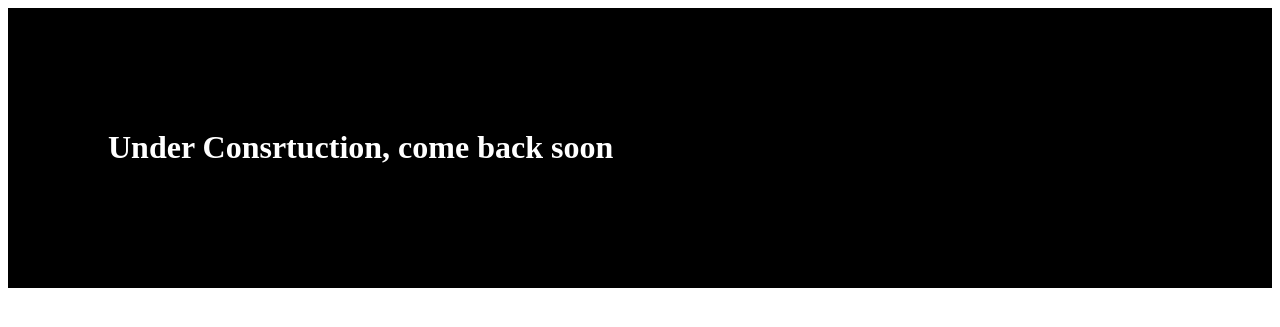
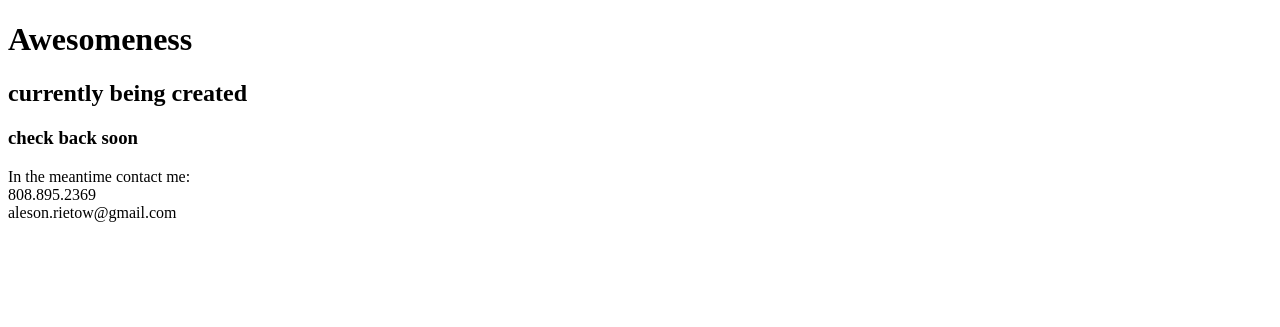
Before and after one commit to arietow/personal-website, a Jekyll site: the page index.html, which Jekyll copies as it is, in a window 1280 px wide. Shown: the top 327 px of the page. Built offline with Jekyll 4.4.1, drawn with Linux system fonts in a browser that asks for light colours.

Commit message:
adds changes to index and image folder

```diff
--- a/index.html
+++ b/index.html
@@ -1,19 +1,17 @@
 <!DOCTYPE html>
 <head>
-<title>Aleson Waterhouse Rietow | Portfolio</title>
-<style>
-div{
-	padding:100px;
-	background-color:#000;
-}
-h1{
-	color:#fff;
-}
-</style>
+  <link href="https://fonts.googleapis.com/css?family=Permanent+Marker" rel="stylesheet">
 </head>
 <body>
-<div>
-<h1>Under Consrtuction, come back soon</h1>
+<div class ="headline">
+  <h1>Awesomeness</h1>
+  <h2>currently being created</h2>
+  <h3>check back soon</h3>
 </div>
+
+<div class="content">
+  <p> In the meantime contact me:</br>
+808.895.2369</br>
+aleson.rietow@gmail.com</p>
 </body>
 <footer></footer>
```
Also changed, not shown: 1 other file.
